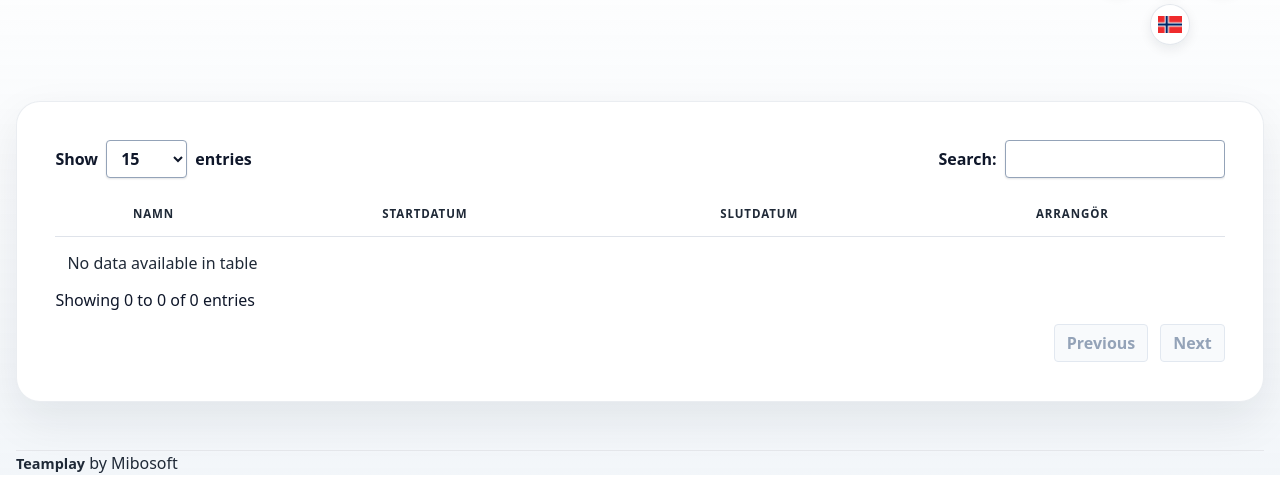
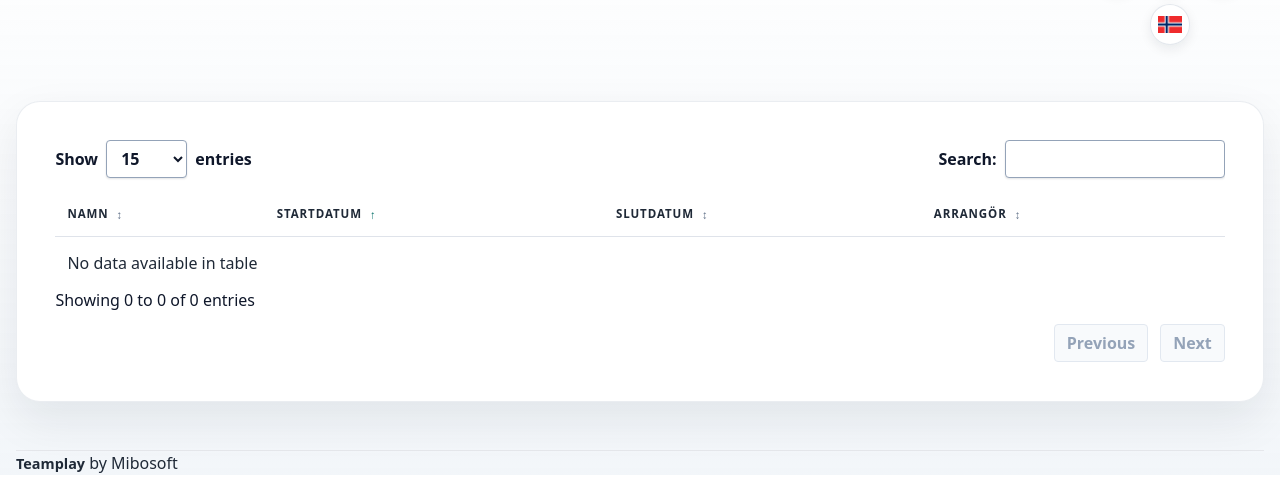
Before and after one commit to mibosoft/teamplay-web, a PHP site: page /tpweb/ in a window 1280 px wide. Shown: the part 137-614 px from the top of the page. Run offline with PHP 8.4, Linux system fonts and the light colour scheme; data that the repository does not hold is empty; some libraries are stand-ins or nearby versions.

Commit message:
Cupdir sorting solved.

```diff
--- a/includes/views/cupdir.php
+++ b/includes/views/cupdir.php
@@ -5,6 +5,31 @@
 <style>
 	#cupdir_wrapper {
 		overflow: auto;
+	}
+
+	#cupdir_wrapper #cupdir thead th {
+		background-image: none !important;
+		cursor: pointer;
+		text-align: left;
+	}
+
+	#cupdir_wrapper #cupdir thead th::after {
+		color: #64748b;
+		content: "\2195";
+		display: inline-block;
+		line-height: 1;
+		margin-left: 8px;
+		vertical-align: middle;
+	}
+
+	#cupdir_wrapper #cupdir thead th[data-sort-direction="asc"]::after {
+		color: #0f766e;
+		content: "\2191";
+	}
+
+	#cupdir_wrapper #cupdir thead th[data-sort-direction="desc"]::after {
+		color: #0f766e;
+		content: "\2193";
 	}
 
 	#cupdir_wrapper .dataTables_length {
@@ -167,19 +192,31 @@
 
 	<script>
 		$(document).ready(function() {
-			$('#cupdir').dataTable({
+			var cupdirTable = $('#cupdir').DataTable({
 				lengthMenu: [
 					[15, 25, 50, -1],
 					[15, 25, 50, "All"]
 				],
 				pageLength: 15,
+				ordering: true,
 				order: [
-					[2, "<?php echo isset($_GET['completedcups']) ? 'desc' : 'asc'; ?>"]
+					[1, "<?php echo isset($_GET['completedcups']) ? 'desc' : 'asc'; ?>"]
 				],
 				language: {
 					"url": "//cdn.datatables.net/plug-ins/9dcbecd42ad/i18n/Swedish.json"
 				}
 			});
+
+			function updateSortIndicators() {
+				var currentOrder = cupdirTable.order();
+				$('#cupdir thead th').removeAttr('data-sort-direction');
+				$.each(currentOrder, function(index, sort) {
+					$('#cupdir thead th').eq(sort[0]).attr('data-sort-direction', sort[1]);
+				});
+			}
+
+			cupdirTable.on('order.dt', updateSortIndicators);
+			updateSortIndicators();
 		});
 	</script>
 </div>
--- a/translations/cze.php
+++ b/translations/cze.php
@@ -191,6 +191,7 @@ define ("S_HAR","Zde");
 define ("S_MEDDENEMAIL","pomocí emailové adresy a hesla jste práv&#283; vstoupili");
 define ("S_INLOGGNSIDA","P&#345;ihlašovací stránka");
 define ("S_SISTREDANM","Poslední den pro úpravu registra&#269;ních údaj&#367;");
+define ("S_DATUM","Datum");
 define ("S_STARTDATUM","Datum za&#269;átku");
 define ("S_OPPNAEGETFONSTER","Otev&#345;ít v novém okn&#283;");
 define ("S_SPELPLATSER","Haly");
--- a/translations/eng.php
+++ b/translations/eng.php
@@ -191,6 +191,7 @@ define ("S_HAR","here");
 define ("S_MEDDENEMAIL","with the email address and password you just entered.");
 define ("S_INLOGGNSIDA","Login page");
 define ("S_SISTREDANM","Last date to edit registration data");
+define ("S_DATUM","Date");
 define ("S_STARTDATUM","Start date");
 define ("S_OPPNAEGETFONSTER","Open in a separate window");
 define ("S_SPELPLATSER","Arenas");
--- a/translations/fin.php
+++ b/translations/fin.php
@@ -191,6 +191,7 @@ define ("S_HAR","täällä");
 define ("S_MEDDENEMAIL","sähköpostiosoitteella ja salasanalla, jonka juuri syötit.");
 define ("S_INLOGGNSIDA","Sisäänkirjoittautumissivu");
 define ("S_SISTREDANM","Joukkueiden viimeinen päivä, jolloin tietojen muutos mahdollista");
+define ("S_DATUM","Päivä");
 define ("S_STARTDATUM","Aloituspäivä");
 define ("S_OPPNAEGETFONSTER","Avaa uudessa ikkunassa");
 define ("S_SPELPLATSER","Pelipaikat");
--- a/translations/nor.php
+++ b/translations/nor.php
@@ -191,6 +191,7 @@ define ("S_HAR","her");
 define ("S_MEDDENEMAIL","med den e-post adressen og passordet du nylig oppga.");
 define ("S_INLOGGNSIDA","Innloggingsside");
 define ("S_SISTREDANM","Siste dato til å redigere påmeldingsdata");
+define ("S_DATUM","Dato");
 define ("S_STARTDATUM","Start dato");
 define ("S_OPPNAEGETFONSTER","Åpne i et nytt vindu");
 define ("S_SPELPLATSER","Spillesteder");
--- a/translations/pol.php
+++ b/translations/pol.php
@@ -191,6 +191,7 @@ define ("S_HAR","Tutaj");
 define ("S_MEDDENEMAIL","z podanym przed chwil&#261; adresem e-mail i has&#322;em.");
 define ("S_INLOGGNSIDA","Strona logowania");
 define ("S_SISTREDANM","Ostatni dzie&#324; do edycji daty rejestracji");
+define ("S_DATUM","Data");
 define ("S_STARTDATUM","Data rozpocz&#281;cia");
 define ("S_OPPNAEGETFONSTER","Otwórz w osobnym oknie");
 define ("S_SPELPLATSER","Hale");
--- a/translations/swe.php
+++ b/translations/swe.php
@@ -191,6 +191,7 @@ define ("S_HAR","här");
 define ("S_MEDDENEMAIL","med den e-postadress och det lösenord som ni nyss angav.");
 define ("S_INLOGGNSIDA","Inloggningssida");
 define ("S_SISTREDANM","Sista dag att redigera sina anmälningsuppgifter");
+define ("S_DATUM","Datum");
 define ("S_STARTDATUM","Startdatum");
 define ("S_OPPNAEGETFONSTER","Öppna i eget fönster");
 define ("S_SPELPLATSER","Spelplatser");
```
